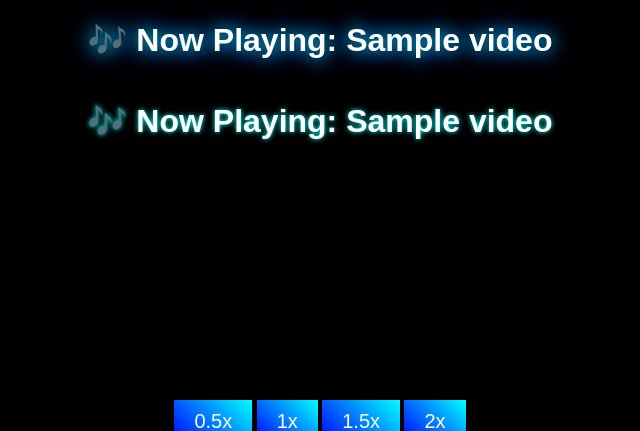
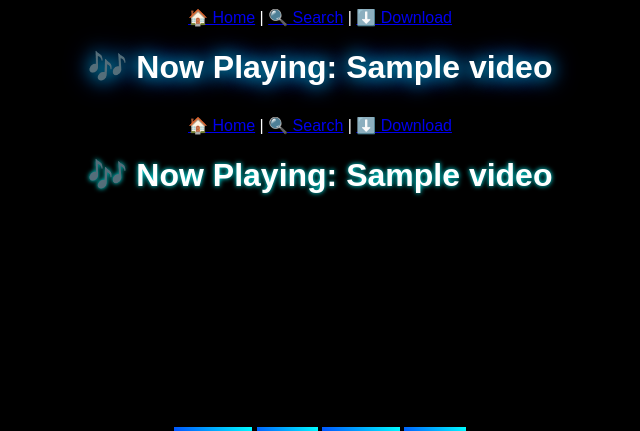
Before and after one commit to Neaterry6/play-api, a Flask app: template templates/play_video.html in a window 1280 px wide. Shown: the top 431 px of the page, without its empty margins (320-960 px from the left). Run offline with Flask 3, Linux system fonts and the light colour scheme; the template is opened without the code that fills it: most values are stand-ins (such as "Sample title", 1, 10 or a date in 2020).

Commit message:
Update play_video.html

```diff
--- a/templates/play_video.html
+++ b/templates/play_video.html
@@ -2,10 +2,16 @@
 <html>
 <head>
     <title>Play Video</title>
-    <link rel="stylesheet" href="static/styles.css">
-    <script src="static/script.js"></script>
+    <link rel="stylesheet" href="{{ url_for('static', filename='styles.css') }}">
+    <script src="{{ url_for('static', filename='script.js') }}"></script>
 </head>
 <body>
+    <nav>
+        <a href="/">🏠 Home</a> |
+        <a href="/search">🔍 Search</a> |
+        <a href="/download">⬇️ Download</a>
+    </nav>
+
     <h1>🎶 Now Playing: {{ video.title }}</h1>
     <iframe width="560" height="315" src="{{ video.video_url }}" frameborder="0" allowfullscreen></iframe>
 
@@ -16,4 +22,4 @@
         <button onclick="changeSpeed(2)">2x</button>
     </div>
 </body>
-</html
+</html>
```
